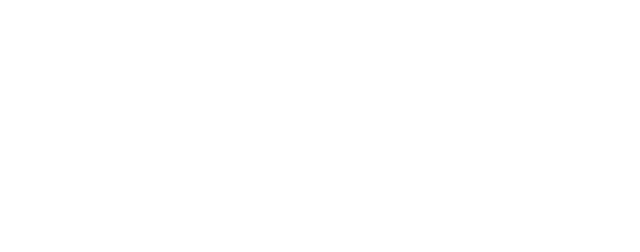
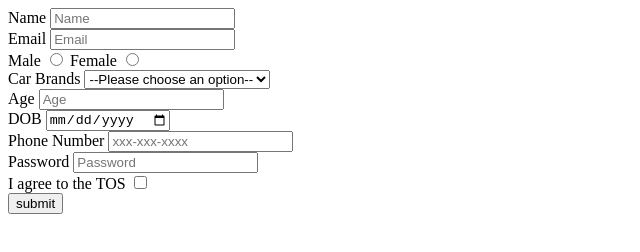
Before and after one commit to acciojob/signup-form-car-KaviShalinist, a website: page main.html in a window 1280 px wide. Shown: the whole page, without its empty margins (0-640 px from the left). Drawn offline with Linux system fonts and the light colour scheme.

Commit message:
created a submission

```diff
--- a/main.html
+++ b/main.html
@@ -8,6 +8,34 @@
 
 <body>
 	<!-- the entire body must be written by student -->
+	<form method="post">
+		<label for="name">Name</label>
+		<input id="name" type="Text" placeholder="Name" required><br>
+		<label for="email">Email</label>
+		<input id="email" type="Email" placeholder="Email" required><br>
+		<label>Male</label>
+		<input type="Radio" id="gender_m" name="gender" required>
+		<label>Female</label>
+		<input type="Radio" id="gender_f" name="gender" required><br>
+		<label for="cars">Car Brands</label>
+		<select id="cars" required >
+			<option>--Please choose an option--</option>
+			<option>Audi</option>
+			<option>BMW</option>
+			<option>TOYOTA</option>
+		</select><br>
+		<label for="age">Age</label>
+		<input id="age" placeholder="Age" type="Number" required><br>
+		<label for="dob">DOB</label>
+		<input id="dob" type="Date" required><br>
+		<label for="tel">Phone Number</label>
+		<input id="tel" placeholder="xxx-xxx-xxxx" type="Tel"><br>
+		<label for="password">Password</label>
+		<input id="password" placeholder="Password" type="Password" required><br>
+		<label for="tos">I agree to the TOS</label>
+		<input id="tos" type="checkbox" required><br>
+		<button type="submit">submit</button>
+	</form>
     <script type="text/javascript" src="./script.js">
 </script>
 
```
